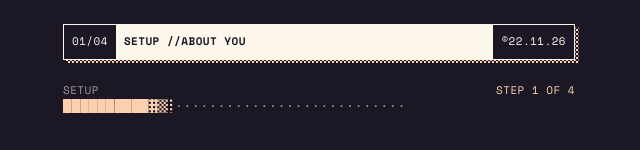
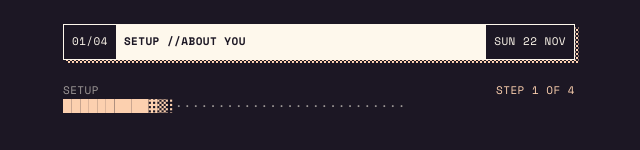
Before and after one commit to yyoyochen/gym-app, a React (Vite) app in the folder web/: page /#/onboarding in a window 1280 px wide. Shown: the top 150 px of the page, without its empty margins (321-961 px from the left). Built offline with nearby package versions, Linux system fonts and the light colour scheme.

Commit message:
fix: header shows a plain date instead of a copyright stamp

```diff
--- a/web/src/ui/kit/Display.tsx
+++ b/web/src/ui/kit/Display.tsx
@@ -4,15 +4,17 @@ import type { ReactNode } from 'react';
 import { PixelIcon } from './PixelIcon';
 import { ditherBar } from './dither';
 
-/** ©dd.mm.yy, as on the mood board. */
+const STAMP_DAYS = ['Sun', 'Mon', 'Tue', 'Wed', 'Thu', 'Fri', 'Sat'];
+const STAMP_MONTHS = ['Jan', 'Feb', 'Mar', 'Apr', 'May', 'Jun', 'Jul', 'Aug', 'Sep', 'Oct', 'Nov', 'Dec'];
+
+/** "Sun 22 Nov": the date in the header lockup and the PR moment label. */
 export function stampDate(d: Date = new Date()): string {
-  const p = (n: number) => String(n).padStart(2, '0');
-  return `©${p(d.getDate())}.${p(d.getMonth() + 1)}.${p(d.getFullYear() % 100)}`;
+  return `${STAMP_DAYS[d.getDay()]} ${d.getDate()} ${STAMP_MONTHS[d.getMonth()]}`;
 }
 
 /**
  * Boxed header lockup: [mark | INVERTED CELL | right]. Mono caps.
- * e.g. <Lockup mid="Training log //Session A" /> → [▮GB | TRAINING LOG //SESSION A | ©21.11.26]
+ * e.g. <Lockup mid="Training log //Session A" /> → [▮GB | TRAINING LOG //SESSION A | Fri 21 Nov]
  */
 export function Lockup({ mid, left, right, date, className = '' }: {
   mid: ReactNode; left?: ReactNode; right?: ReactNode; date?: Date; className?: string;
--- a/web/src/ui/kit/PrMoment.tsx
+++ b/web/src/ui/kit/PrMoment.tsx
@@ -85,7 +85,7 @@ export interface PrMomentData {
   unit?: string;
   /** Quiet text after the unit, e.g. "new best double". */
   caption?: string;
-  /** Lift name for the spec line: "[PR] //Back squat · ©21.11.26". */
+  /** Lift name for the spec line: "[PR] //Back squat, Fri 21 Nov". */
   lift?: string;
   /** Label/value pairs below (previous best, e1RM change). */
   pairs?: { label: string; value: ReactNode }[];
--- a/web/src/ui/kit/typeRoles.ts
+++ b/web/src/ui/kit/typeRoles.ts
@@ -21,7 +21,7 @@ export const TYPE_ROLES: readonly TypeRole[] = [
   { role: 'body', family: 'sans', caps: false, sample: 'Squat felt quick off the floor today.', job: 'sentences; the 15px floor' },
   { role: 'body-strong', family: 'sans', caps: false, sample: 'Hold 120 kg for 3 sessions', job: 'promise, criteria, captions' },
   { role: 'quiet', family: 'sans', caps: false, sample: 'last week', job: 'the grey label over a value' },
-  { role: 'label', family: 'mono', caps: true, sample: '[Session A]  ©22.11.26', job: 'spec labels, legends, day initials' },
+  { role: 'label', family: 'mono', caps: true, sample: '[Session A]  Sun 22 Nov', job: 'spec labels, legends, day initials' },
   { role: 'stamp', family: 'mono', caps: true, sample: 'Beat  Hit  Ready', job: 'verdicts, level chips, ready mark' },
   { role: 'mono', family: 'mono', caps: false, sample: '//NOTE 4×8 @ RPE 8', job: 'stats, notes, set sheets' },
   { role: 'button', family: 'mono', caps: true, sample: 'Log set', job: 'buttons' },
```
Also changed, not shown: 1 other file (tests, documents, lock files or other folders).
